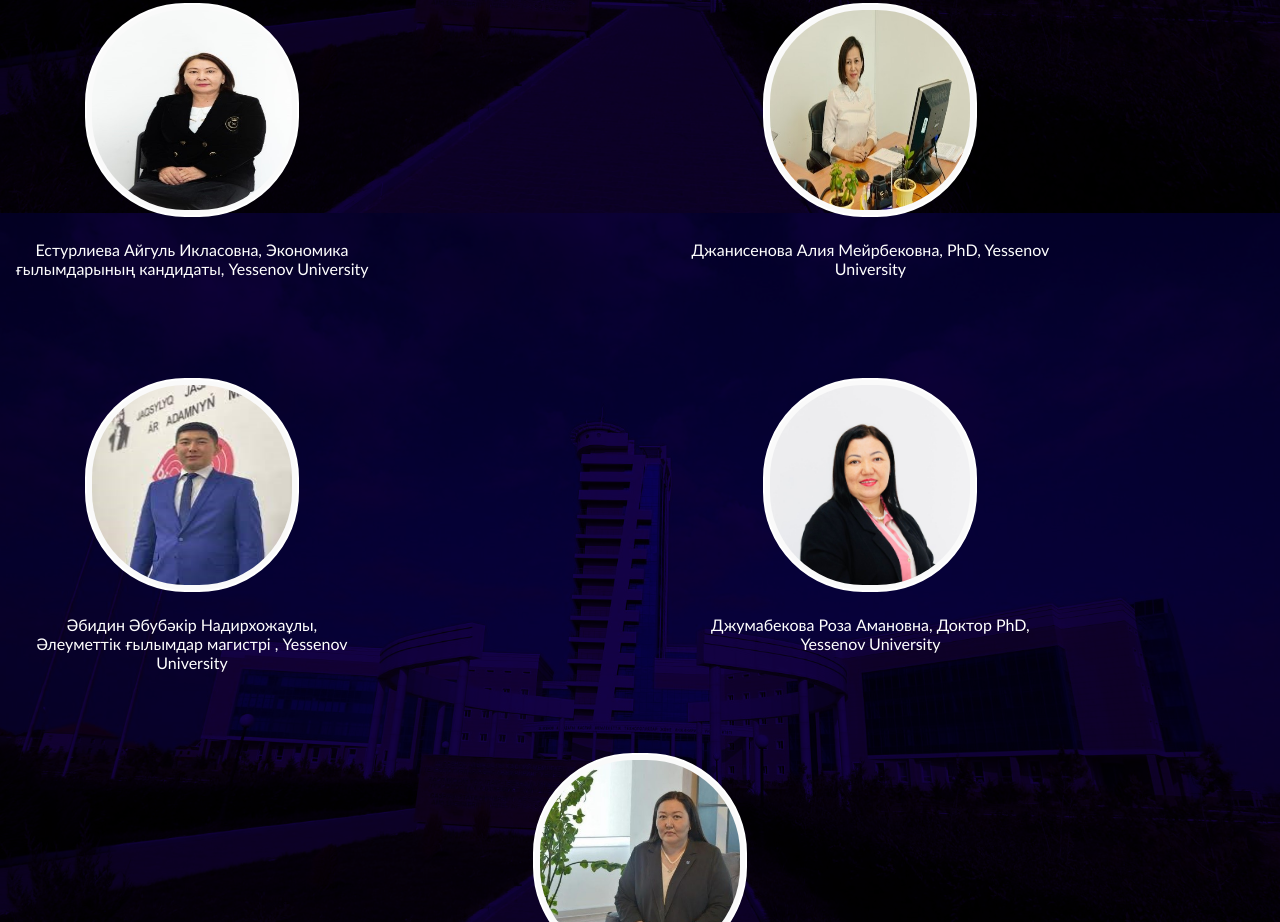
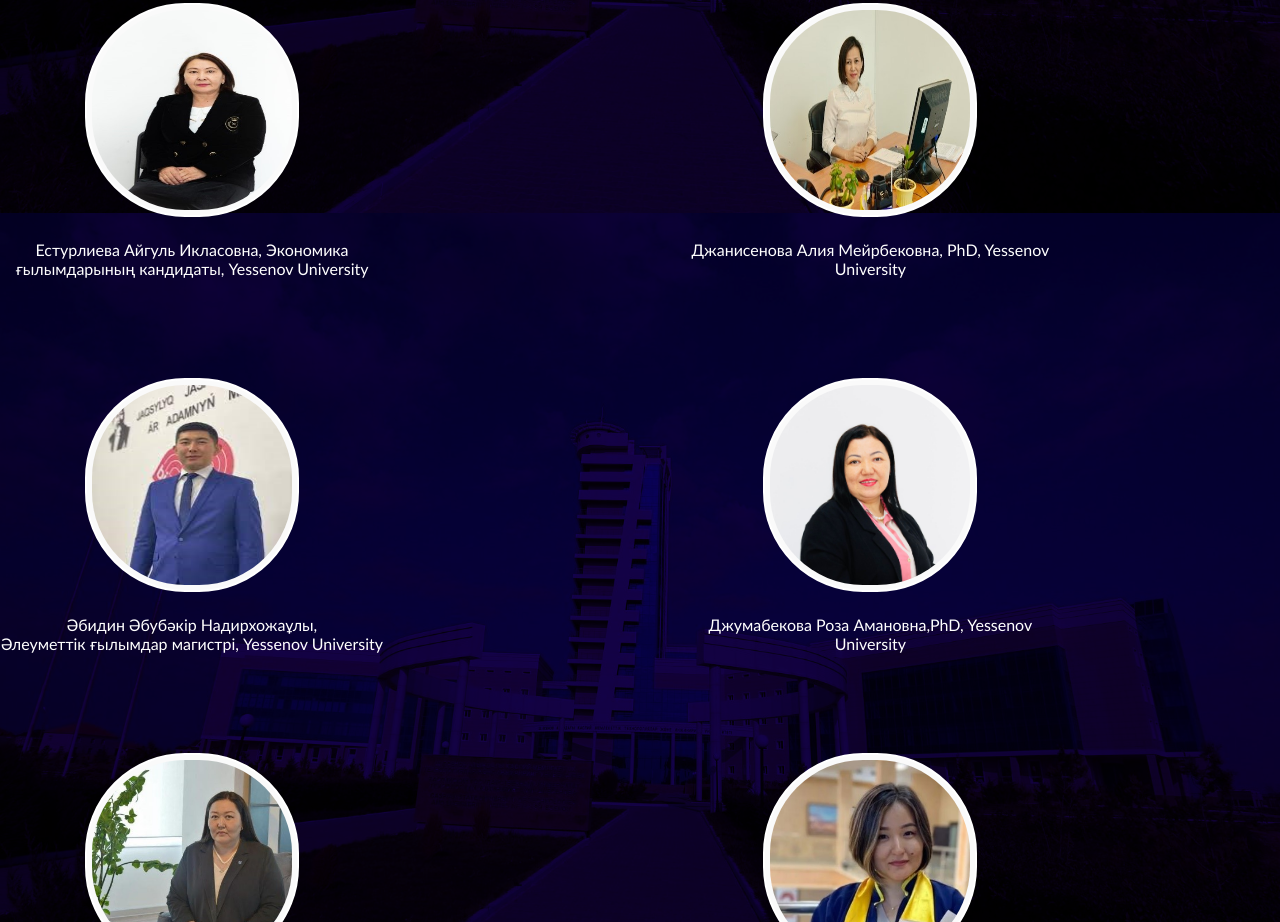
Before and after one commit to hero0804/YESSENOV_UNIVERSITY_FORESIGHT, a plain HTML site: page index.html in a window 1280 px wide. Shown: the part 2387-3309 px from the top of the page. Drawn offline with nearby package versions, Linux system fonts and the light colour scheme.

Commit message:
Update index.html

```diff
--- a/index.html
+++ b/index.html
@@ -73,12 +73,12 @@
 
   <div class="img">
     <img src="1.jpg" alt="">
-    <span class="lang" key="w3">Егенисова Алмажай Құлжанқызы ,  Педагогика ғылымдарының кандидаты, психология доценті, Yessenov University</span>
+    <span class="lang" key="w3">Егенисова Алмажай Құлжанқызы,  Педагогика ғылымдарының кандидаты, психология доценті, Yessenov University</span>
   </div>
   <div class="img">
     <img src="2.jpg" alt="">
     <span class="lang" key="w4">Мендалиева Шынар Оразалиевна,<br>Техника және технология ғылымдарының
-      Магистрі, Yessenov University
+      магистрі, Yessenov University
       </span>
   </div>
   <div class="img">
@@ -107,11 +107,11 @@
   </div>
   <div class="img">
     <img src="9.jpg" alt="">
-    <span class="lang" key="w11">	Әбидин Әбубәкір Надирхожаұлы,<br>Әлеуметтік ғылымдар магистрі , Yessenov University</span>
+    <span class="lang" key="w11">	Әбидин Әбубәкір Надирхожаұлы,<br>Әлеуметтік ғылымдар магистрі, Yessenov University</span>
   </div>
   <div class="img">
     <img src="15.jpg" alt="">
-    <span class="lang" key="w12">	Джумабекова Роза Амановна, Доктор PhD, Yessenov University</span>
+    <span class="lang" key="w12">	Джумабекова Роза Амановна,PhD, Yessenov University</span>
   </div>
   <div class="img">
     <img src="11.jpg" alt="">
@@ -175,7 +175,7 @@ $(document).on("scroll", function () {
     'participants': 'Participants',
     'information': 'Information',
     'title': 'FORESIGHT',
-    'description' : 'PROJECT THEME: development of atlases of new professions and competencies of the regions of Kazakhstan based on the SKILLS TECHNOLOGY FORESIGHT method',
+    'description' : 'PROJECT THEME: development of Atlases of new professions and competencies of the regions of Kazakhstan based on the SKILLS TECHNOLOGY FORESIGHT method',
     'w1': 'Research team:',
     'w3': 'Yegenisova Almazhay Kulzhanovna, candidate of Pedagogical Sciences, Associate Professor of Psychology,Yessenov University',
     'w4': 'Mendalieva Shynar Orazalievna, Master of technical and technological sciences, Yessenov University',
@@ -183,7 +183,7 @@ $(document).on("scroll", function () {
     'w6': 'Akkenzheeva Anar Shynabaevna, candidate of Technical Sciences, Yessenov University',
     'w7': 'Kosymbaeva Shynar Isabekovna master of Management Sciences, Yessenov University',
     'w8': 'Koshimova Bibatpa Amirkhanovna, candidate of philological sciences, professor, Yessenov University',
-    'w9': '	Yesturlieva Aigul Iklasovna, candidate of Economic Sciences, Yessenov University',
+    'w9': '	Yesturliнeva Aigul Iklasovna, candidate of Economic Sciences, Yessenov University',
     'w10': '	Dzhanisenova Aliya Meirbekovna, PhD, Yessenov University',
     'w11': 'Abidin Abubakir Nadirkhozhaevich, master of Social Sciences, Yessenov University',
     'w12': '	Jumabekova Roza Amanovna, PhD, Yessenov University',
@@ -202,13 +202,13 @@ $(document).on("scroll", function () {
   },
   'ru': {
     'main': 'Главное',
-    'participants': 'Участнки',
+    'participants': 'Участники',
     'information': 'Информация',
     'title': 'FORESIGHT',
     'description' : 'ТЕМА ПРОЕКТА: разработка Атласов новых профессий и компетенций регионов Казахстана на основе метода SKILLS TECHNOLOGY FORESIGHT',
     'w1': 'Исследовательская группа:',
     'w3': 'Егенисова Алмажай Кулжановна, кандидат педагогических наук, доцент психологии, Yessenov University',
-    'w4': 'Мендалиева Шынар Оразалиевна, магистр технических и технологических наук , Yessenov University',
+    'w4': 'Мендалиева Шынар Оразалиевна, магистр технических и технологических наук, Yessenov University',
     'w5': '	Мамбетова Алтын Ибрагимовна, кандидат культуралогии, Yessenov University',
     'w6': 'Аккенжеева Анар Шынабаевна, кандидат технических наук, Yessenov University',
     'w7': ' Косымбаева Шынар Исабековна магистр управленческих наук, Yessenov University',
@@ -216,7 +216,7 @@ $(document).on("scroll", function () {
     'w9': 'Естурлиева Айгуль Икласовна, кандидат экономических наук, Yessenov University',
     'w10': '	Джанисенова Алия Мейрбековна, PhD, Yessenov University',
     'w11': 'Абидин Абубакир Надирходжаевич, магистр социальных наук, Yessenov University',
-    'w12': 'Джумабекова Роза Амановна, Доктор PhD, Yessenov University',
+    'w12': 'Джумабекова Роза Амановна,PhD, Yessenov University',
     'w13': 'Аманиязова Гулимай Демегеновна, кандидат экономических наук, профессор, Yessenov University',
     'w14': 'Шарипова Айгерим Батырсариевна, магистр педагогических наук, Yessenov University',
     'w15':'Жайлаубаева Жадра Алламратовна магистр экономических наук, Yessenov University',
```
